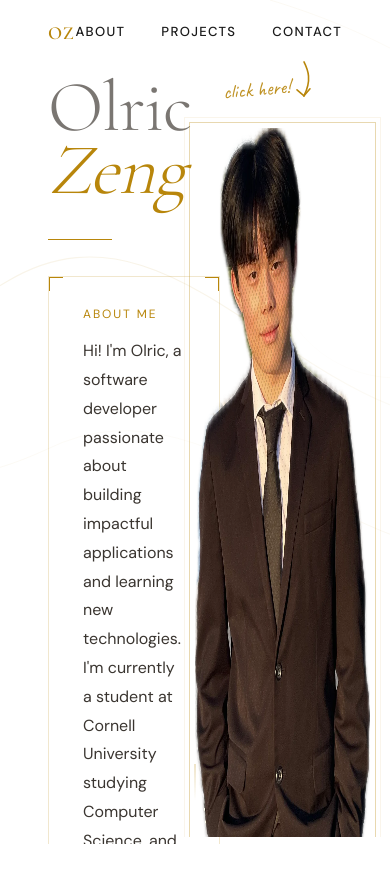
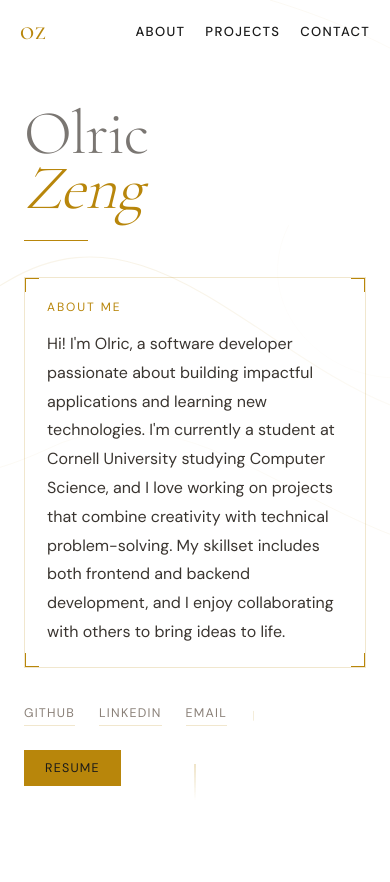
Before and after one commit to frxyoz/portfolio, a Next.js app: page / in a window 390 px wide. Shown: the top 882 px of the page. Built offline with nearby package versions, Linux system fonts and the light colour scheme.

Commit message:
fixed mobile view UI

```diff
--- a/src/components/AboutSection.tsx
+++ b/src/components/AboutSection.tsx
@@ -5,6 +5,7 @@ import Reveal from './Reveal';
 import type { TimelineEntry } from '@/types';
 import { motion } from 'framer-motion';
 import { useScrollTilt } from '@/hooks/useScrollTilt';
+import { useIsMobile } from '@/hooks/useIsMobile';
 
 const ACCENT  = '#b8860b';
 const DISPLAY = 'var(--font-display, "Cormorant Garamond", Georgia, serif)';
@@ -12,8 +13,9 @@ const BODY    = 'var(--font-body, "DM Sans", "Helvetica Neue", sans-serif)';
 
 export default function AboutSection() {
   const tilt = useScrollTilt();
+  const isMobile = useIsMobile();
   return (
-    <section id="about" style={{ background: '#fafaf7', padding: '120px 48px' }}>
+    <section id="about" style={{ background: '#fafaf7', padding: isMobile ? '80px 24px' : '120px 48px' }}>
       <div style={{ maxWidth: 960, margin: '0 auto' }}>
 
         {/* Section header */}
--- a/src/components/ContactSection.tsx
+++ b/src/components/ContactSection.tsx
@@ -5,6 +5,7 @@ import { motion } from 'framer-motion';
 import { profile } from '@/data/profile';
 import Reveal from './Reveal';
 import { useScrollTilt } from '@/hooks/useScrollTilt';
+import { useIsMobile } from '@/hooks/useIsMobile';
 
 const ACCENT = '#b8860b';
 const DISPLAY = 'var(--font-display, "Cormorant Garamond", Georgia, serif)';
@@ -18,6 +19,7 @@ const inputStyle: React.CSSProperties = {
 
 export default function ContactSection() {
     const tilt = useScrollTilt();
+    const isMobile = useIsMobile();
     const [form, setForm] = useState({ name: '', email: '', message: '' });
     const [submitted, setSubmitted] = useState(false);
     const [sending, setSending] = useState(false);
@@ -39,7 +41,7 @@ export default function ContactSection() {
     };
 
     return (
-        <section id="contact" style={{ background: '#f5f0e8', padding: '120px 48px' }}>
+        <section id="contact" style={{ background: '#f5f0e8', padding: isMobile ? '80px 24px' : '120px 48px' }}>
             <div style={{ maxWidth: 720, margin: '0 auto', textAlign: 'center' }}>
 
                 {/* Section header */}
@@ -61,7 +63,7 @@ export default function ContactSection() {
                 </Reveal>
 
                 {/* Social links */}
-                <Reveal delay={0.16} style={{ display: 'flex', justifyContent: 'center', gap: 32, marginBottom: 56 }}>
+                <Reveal delay={0.16} style={{ display: 'flex', justifyContent: 'center', gap: isMobile ? 16 : 32, flexWrap: 'wrap', marginBottom: 56 }}>
                     {profile.socialLinks.map(s => (
                         <a
                             key={s.label}
@@ -86,7 +88,7 @@ export default function ContactSection() {
                 <Reveal delay={0.2}>
                     {!submitted ? (
                         <form onSubmit={handleSubmit} style={{ textAlign: 'left', display: 'flex', flexDirection: 'column', gap: 16 }}>
-                            <div style={{ display: 'grid', gridTemplateColumns: '1fr 1fr', gap: 16 }}>
+                            <div style={{ display: 'grid', gridTemplateColumns: isMobile ? '1fr' : '1fr 1fr', gap: 16 }}>
                                 <input
                                     type="text" name="name" placeholder="Name"
                                     value={form.name} onChange={handleChange} required
@@ -137,7 +139,7 @@ export default function ContactSection() {
                 </Reveal>
 
                 {/* Footer */}
-                <div style={{ marginTop: 96, paddingTop: 32, borderTop: `1px solid ${ACCENT}28`, display: 'flex', justifyContent: 'space-between', alignItems: 'center' }}>
+                <div style={{ marginTop: 96, paddingTop: 32, borderTop: `1px solid ${ACCENT}28`, display: 'flex', flexDirection: isMobile ? 'column' : 'row', justifyContent: 'space-between', alignItems: isMobile ? 'center' : 'center', gap: isMobile ? 8 : 0, textAlign: 'center' }}>
                     <span style={{ fontFamily: DISPLAY, fontSize: '1.1rem', fontStyle: 'italic', color: ACCENT }}>Olric Zeng</span>
                     <span style={{ fontFamily: BODY, fontSize: '0.68rem', letterSpacing: '0.12em', color: '#8a8078', textTransform: 'uppercase' }}>
                         © {new Date().getFullYear()} · olriczeng@gmail.com
--- a/src/components/HeroSection.tsx
+++ b/src/components/HeroSection.tsx
@@ -5,6 +5,7 @@ import { motion, useScroll, useTransform, useMotionValue } from 'framer-motion';
 import { profile } from '@/data/profile';
 import MagneticButton from './MagneticButton';
 import { MindMapOverlay } from './MindMap';
+import { useIsMobile } from '@/hooks/useIsMobile';
 
 const ACCENT = '#b8860b';
 const DISPLAY = 'var(--font-display, "Cormorant Garamond", Georgia, serif)';
@@ -23,12 +24,14 @@ function FixedPhoto({
     heroInView,
     onOpen,
     onClose,
+    isMobile,
 }: {
     scrollYProgress: ReturnType<typeof useScroll>['scrollYProgress'];
     mindMapOpen: boolean;
     heroInView: boolean;
     onOpen: () => void;
     onClose: () => void;
+    isMobile: boolean;
 }) {
     const [hov, setHov] = useState(false);
 
@@ -49,6 +52,8 @@ function FixedPhoto({
         [scrollScale, boost] as const, ([sc, b]: number[]) => b > 0.5 ? 1 : sc);
 
     const visible = heroInView || mindMapOpen;
+
+    if (isMobile) return null;
 
     return (
         <div style={{
@@ -201,6 +206,7 @@ export default function HeroSection() {
     const [mindMapOpen, setMindMapOpen] = useState(false);
     const [heroInView, setHeroInView] = useState(true);
     const [entered, setEntered] = useState(false);
+    const isMobile = useIsMobile();
 
     useEffect(() => {
         const t = setTimeout(() => setEntered(true), 80);
@@ -254,7 +260,7 @@ export default function HeroSection() {
                         height: '100vh',
                         background: '#ffffff',
                         display: 'grid',
-                        gridTemplateColumns: '1fr 1fr',
+                        gridTemplateColumns: isMobile ? '1fr' : '1fr 1fr',
                         position: 'sticky', top: 0,
                         overflow: 'hidden',
                     }}
@@ -287,7 +293,9 @@ export default function HeroSection() {
                     <motion.div
                         style={{
                             display: 'flex', flexDirection: 'column', justifyContent: 'center',
-                            padding: 'clamp(48px, 9vh, 96px) clamp(32px, 5vw, 72px) clamp(48px, 9vh, 96px) clamp(48px, 6vw, 88px)',
+                            padding: isMobile
+                                ? '88px 24px 40px'
+                                : 'clamp(48px, 9vh, 96px) clamp(32px, 5vw, 72px) clamp(48px, 9vh, 96px) clamp(48px, 6vw, 88px)',
                             position: 'relative', zIndex: 1,
                             opacity: contentOpacity,
                             scale: contentScale,
@@ -304,7 +312,7 @@ export default function HeroSection() {
                                 fontFamily: DISPLAY, fontWeight: 300,
                                 letterSpacing: '-0.015em', lineHeight: 0.88,
                                 color: '#7a7672',
-                                fontSize: 'clamp(4.5rem, 9vw, 9.5rem)',
+                                fontSize: isMobile ? 'clamp(3.8rem, 16vw, 5rem)' : 'clamp(4.5rem, 9vw, 9.5rem)',
                                 margin: 0,
                             }}>
                                 Olric
@@ -313,8 +321,8 @@ export default function HeroSection() {
                                 fontFamily: DISPLAY, fontWeight: 300,
                                 letterSpacing: '-0.015em', lineHeight: 0.88,
                                 fontStyle: 'italic', color: ACCENT,
-                                fontSize: 'clamp(4.5rem, 9vw, 9.5rem)',
-                                marginBottom: 36,
+                                fontSize: isMobile ? 'clamp(3.8rem, 16vw, 5rem)' : 'clamp(4.5rem, 9vw, 9.5rem)',
+                                marginBottom: isMobile ? 24 : 36,
                             }}>
                                 Zeng
                             </h1>
@@ -330,9 +338,9 @@ export default function HeroSection() {
                         {/* About Me box */}
                         <div style={{
                             border: `1px solid ${ACCENT}33`,
-                            padding: '28px 34px',
+                            padding: isMobile ? '20px 22px' : '28px 34px',
                             position: 'relative',
-                            maxWidth: 500,
+                            maxWidth: isMobile ? '100%' : 500,
                             opacity: entered ? 1 : 0,
                             transform: entered ? 'none' : 'translateY(16px)',
                             transition: 'opacity 0.8s ease 0.28s, transform 0.8s ease 0.28s',
@@ -421,7 +429,7 @@ export default function HeroSection() {
                     </motion.div>
 
                     {/* RIGHT column — empty, FixedPhoto sits here (position: fixed) */}
-                    <div style={{ position: 'relative', zIndex: 1 }} />
+                    {!isMobile && <div style={{ position: 'relative', zIndex: 1 }} />}
 
                     {/* Signature SVG — traces in as user scrolls */}
                     <div style={{
@@ -463,6 +471,7 @@ export default function HeroSection() {
                 heroInView={heroInView}
                 onOpen={() => setMindMapOpen(true)}
                 onClose={() => setMindMapOpen(false)}
+                isMobile={isMobile}
             />
         </>
     );
--- a/src/components/NavBar.tsx
+++ b/src/components/NavBar.tsx
@@ -2,6 +2,7 @@
 
 import { useState, useEffect } from 'react';
 import { useOverlay } from '@/contexts/OverlayContext';
+import { useIsMobile } from '@/hooks/useIsMobile';
 
 const ACCENT = '#b8860b';
 const LINKS = [
@@ -38,6 +39,7 @@ export default function NavBar() {
   const scrolled = useScrolled();
   const active = useActiveSection(['hero', 'about', 'projects', 'contact']);
   const { overlayOpen, closeOverlay } = useOverlay();
+  const isMobile = useIsMobile();
 
   const frosted = scrolled || overlayOpen;
 
@@ -66,7 +68,7 @@ export default function NavBar() {
       backdropFilter: frosted ? 'blur(16px)' : 'none',
       borderBottom: frosted ? `1px solid ${ACCENT}22` : 'none',
       transition: 'all 0.4s ease',
-      padding: '0 48px',
+      padding: isMobile ? '0 20px' : '0 48px',
       height: 68,
       display: 'flex', alignItems: 'center', justifyContent: 'space-between',
     }}>
@@ -82,7 +84,7 @@ export default function NavBar() {
         OZ
       </button>
 
-      <div style={{ display: 'flex', gap: 36, alignItems: 'center' }}>
+      <div style={{ display: 'flex', gap: isMobile ? 20 : 36, alignItems: 'center' }}>
         {LINKS.map(l => {
           const isActive = active === l.id && !overlayOpen;
           return (
--- a/src/components/ProjectsSection.tsx
+++ b/src/components/ProjectsSection.tsx
@@ -7,6 +7,7 @@ import type { Project } from '@/types';
 import { useOverlay } from '@/contexts/OverlayContext';
 import Reveal from './Reveal';
 import { useScrollTilt } from '@/hooks/useScrollTilt';
+import { useIsMobile } from '@/hooks/useIsMobile';
 
 const ACCENT = '#b8860b';
 const DISPLAY = 'var(--font-display, "Cormorant Garamond", Georgia, serif)';
@@ -61,7 +62,7 @@ function OrnateCorner({ position, visible }: { position: 'tl' | 'tr' | 'bl' | 'b
 }
 
 // ─── Project row ────────────────────────────────────────────────────────────
-function ProjectRow({ project, index, onOpen }: { project: Project; index: number; onOpen: (p: Project) => void }) {
+function ProjectRow({ project, index, onOpen, isMobile }: { project: Project; index: number; onOpen: (p: Project) => void; isMobile: boolean }) {
     const [hovered, setHovered] = useState(false);
     const isEven = index % 2 === 0;
 
@@ -70,7 +71,7 @@ function ProjectRow({ project, index, onOpen }: { project: Project; index: numbe
             delay={(index % 3) * 0.08}
             style={{
                 position: 'relative',
-                padding: '40px 36px',
+                padding: isMobile ? '24px 0' : '40px 36px',
                 cursor: 'pointer',
                 background: hovered ? (isEven ? '#fafaf7' : '#fff') : 'transparent',
                 transition: 'background 0.35s ease',
@@ -109,15 +110,15 @@ function ProjectRow({ project, index, onOpen }: { project: Project; index: numbe
                     </div>
                 )}
 
-                <div style={{ display: 'grid', gridTemplateColumns: '1fr auto', gap: 40, alignItems: 'center' }}>
+                <div style={{ display: 'grid', gridTemplateColumns: isMobile ? '1fr' : '1fr auto', gap: isMobile ? 12 : 40, alignItems: 'center' }}>
                     <div style={{
-                        paddingLeft: hovered && project.mockImage ? 306 : 0,
+                        paddingLeft: !isMobile && hovered && project.mockImage ? 306 : 0,
                         transition: 'padding-left 0.5s cubic-bezier(0.22,1,0.36,1)',
                         minWidth: 0,
                     }}>
-                        <div style={{ display: 'flex', alignItems: 'baseline', gap: 20, marginBottom: 10, flexWrap: 'wrap' }}>
+                        <div style={{ display: 'flex', alignItems: 'baseline', gap: 12, marginBottom: 8, flexWrap: 'wrap' }}>
                             <h3 style={{
-                                fontFamily: DISPLAY, fontSize: 'clamp(1.8rem, 3.5vw, 2.8rem)', fontWeight: 400,
+                                fontFamily: DISPLAY, fontSize: isMobile ? 'clamp(1.6rem, 7vw, 2.2rem)' : 'clamp(1.8rem, 3.5vw, 2.8rem)', fontWeight: 400,
                                 color: hovered ? ACCENT : '#1a1a1a', lineHeight: 1, letterSpacing: '-0.01em',
                                 transition: 'color 0.3s ease',
                             }}>
@@ -135,19 +136,19 @@ function ProjectRow({ project, index, onOpen }: { project: Project; index: numbe
                             )}
                         </div>
 
-                        <div style={{ display: 'flex', alignItems: 'center', gap: 20, paddingLeft: 48 }}>
+                        <div style={{ display: 'flex', alignItems: isMobile ? 'flex-start' : 'center', flexDirection: isMobile ? 'column' : 'row', gap: isMobile ? 6 : 20, paddingLeft: isMobile ? 0 : 48 }}>
                             <p style={{ fontFamily: BODY, fontSize: '0.73rem', letterSpacing: '0.12em', textTransform: 'uppercase', color: ACCENT, flexShrink: 0 }}>
                                 {project.subtitle}
                             </p>
-                            <div style={{ width: 1, height: 12, background: `${ACCENT}44`, flexShrink: 0 }} />
+                            {!isMobile && <div style={{ width: 1, height: 12, background: `${ACCENT}44`, flexShrink: 0 }} />}
                             <p style={{ fontFamily: BODY, fontSize: '0.85rem', color: '#6b6558', lineHeight: 1.5, flex: 1 }}>
                                 {project.desc}
                             </p>
                         </div>
                     </div>
 
-                    {/* Right — year + explore, stays anchored to the right */}
-                    <div style={{ display: 'flex', flexDirection: 'column', alignItems: 'flex-end', gap: 12, flexShrink: 0 }}>
+                    {/* Right — year + explore */}
+                    <div style={{ display: 'flex', flexDirection: isMobile ? 'row' : 'column', alignItems: isMobile ? 'center' : 'flex-end', justifyContent: isMobile ? 'space-between' : 'flex-start', gap: 12, flexShrink: 0 }}>
                         <span style={{ fontFamily: DISPLAY, fontStyle: 'italic', fontSize: '1.1rem', color: `${ACCENT}77`, fontWeight: 300 }}>
                             {project.year}
                         </span>
@@ -167,7 +168,7 @@ function ProjectRow({ project, index, onOpen }: { project: Project; index: numbe
 
 // ─── Project detail overlay ─────────────────────────────────────────────────
 function ProjectDetail({
-    project, onClose, onPrev, onNext, prevProject, nextProject,
+    project, onClose, onPrev, onNext, prevProject, nextProject, isMobile,
 }: {
     project: Project;
     onClose: () => void;
@@ -175,6 +176,7 @@ function ProjectDetail({
     onNext: () => void;
     prevProject: Project | null;
     nextProject: Project | null;
+    isMobile: boolean;
 }) {
     const scrollRef = useRef<HTMLDivElement>(null);
 
@@ -207,7 +209,7 @@ function ProjectDetail({
                 position: 'sticky', top: 0, zIndex: 10,
                 background: 'rgba(255,255,255,0.97)', backdropFilter: 'blur(16px)',
                 borderBottom: `1px solid ${ACCENT}22`,
-                padding: '0 48px', height: 68,
+                padding: isMobile ? '0 16px' : '0 48px', height: 68,
                 display: 'flex', alignItems: 'center', justifyContent: 'space-between',
             }}>
                 <div style={{ display: 'flex', alignItems: 'center', gap: 20 }}>
@@ -261,7 +263,7 @@ function ProjectDetail({
             <div style={{
                 background: 'linear-gradient(160deg, #fafaf7 0%, #fff 60%)',
                 borderBottom: `1px solid ${ACCENT}18`,
-                padding: '72px 48px 60px',
+                padding: isMobile ? '40px 20px 32px' : '72px 48px 60px',
             }}>
                 <div style={{ maxWidth: 960, margin: '0 auto' }}>
                     <div style={{ display: 'flex', alignItems: 'flex-start', justifyContent: 'space-between', gap: 32, flexWrap: 'wrap' }}>
@@ -306,19 +308,20 @@ function ProjectDetail({
 
                         {/* Mock screenshot */}
                         <div style={{
-                            width: 340, flexShrink: 0,
+                            width: isMobile ? '100%' : 340, flexShrink: isMobile ? 1 : 0,
                             border: `1px solid ${ACCENT}33`,
                             background: (project.demoVideo || project.mockImage) ? 'transparent' : `repeating-linear-gradient(45deg, ${ACCENT}06 0px, ${ACCENT}06 1px, transparent 1px, transparent 12px)`,
                             display: 'flex', flexDirection: 'column', alignItems: 'center', justifyContent: 'center',
                             gap: 10, position: 'relative', overflow: 'hidden',
                         }}>
-                            <div style={{ position: 'absolute', inset: 0, background: (project.demoVideo || project.mockImage) ? 'transparent' : `radial-gradient(ellipse at 60% 40%, ${ACCENT}08, transparent 70%)` }} />
+                            <div style={{ position: 'absolute', inset: 0, background: (project.demoVideo || project.mockImage) ? 'transparent' : `radial-gradient(ellipse at 60% 40%, ${ACCENT}08, transparent 70%)`, pointerEvents: 'none' }} />
                             {project.demoVideo && (
                                 <iframe
                                     src={project.demoVideo}
                                     title={project.mockLabel}
                                     style={{ width: '100%', aspectRatio: '16/9', display: 'block', border: 'none' }}
-                                    allow="accelerometer; autoplay; clipboard-write; encrypted-media; gyroscope; picture-in-picture"
+                                    allow="accelerometer; autoplay; clipboard-write; encrypted-media; gyroscope; picture-in-picture; web-share"
+                                    referrerPolicy="strict-origin-when-cross-origin"
                                     allowFullScreen
                                 />
                             )}
@@ -336,8 +339,8 @@ function ProjectDetail({
             </div>
 
             {/* Body */}
-            <div style={{ maxWidth: 960, margin: '0 auto', padding: '72px 48px' }}>
-                <div style={{ display: 'grid', gridTemplateColumns: '1fr 1fr', gap: 64, alignItems: 'start' }}>
+            <div style={{ maxWidth: 960, margin: '0 auto', padding: isMobile ? '40px 20px' : '72px 48px' }}>
+                <div style={{ display: 'grid', gridTemplateColumns: isMobile ? '1fr' : '1fr 1fr', gap: isMobile ? 40 : 64, alignItems: 'start' }}>
 
                     {/* Technical breakdown */}
                     <div>
@@ -403,6 +406,7 @@ function ProjectDetail({
 // ─── Projects section ────────────────────────────────────────────────────────
 export default function ProjectsSection() {
     const tilt = useScrollTilt();
+    const isMobile = useIsMobile();
     const [activeProject, setActiveProject] = useState<Project | null>(null);
     const { openOverlay, closeOverlay, overlayOpen } = useOverlay();
 
@@ -429,7 +433,7 @@ export default function ProjectsSection() {
     }, [overlayOpen]);
 
     return (
-        <section id="projects" style={{ background: '#ffffff', padding: '120px 48px' }}>
+        <section id="projects" style={{ background: '#ffffff', padding: isMobile ? '80px 24px' : '120px 48px' }}>
             <div style={{ maxWidth: 960, margin: '0 auto' }}>
 
                 {/* Section header */}
@@ -446,7 +450,7 @@ export default function ProjectsSection() {
                 {/* Editorial list */}
                 <div style={{ borderBottom: `1px solid ${ACCENT}18` }}>
                     {projects.map((p, i) => (
-                        <ProjectRow key={p.id} project={p} index={i} onOpen={handleOpen} />
+                        <ProjectRow key={p.id} project={p} index={i} onOpen={handleOpen} isMobile={isMobile} />
                     ))}
                 </div>
             </div>
@@ -460,6 +464,7 @@ export default function ProjectsSection() {
                     onNext={() => nextProject && setActiveProject(nextProject)}
                     prevProject={prevProject}
                     nextProject={nextProject}
+                    isMobile={isMobile}
                 />
             )}
         </section>
--- a/src/data/projects.ts
+++ b/src/data/projects.ts
@@ -33,7 +33,7 @@ export const projects: Project[] = [
         ],
         mockLabel: 'Dashboard — Study Session View',
         mockImage: '/luminary.png',
-        demoVideo: 'https://www.youtube.com/embed/ZEVsYJFX-Fc',
+        demoVideo: 'https://www.youtube-nocookie.com/embed/ZEVsYJFX-Fc',
     },
     {
         id: 'boroughs',
@@ -68,7 +68,7 @@ export const projects: Project[] = [
         ],
         mockLabel: 'Borough Match Results — User Dashboard',
         mockImage: '/boroughs.png',
-        demoVideo: 'https://www.youtube.com/embed/PVqTMSDqXuE',
+        demoVideo: 'https://www.youtube-nocookie.com/embed/PVqTMSDqXuE',
     },
     {
         id: 'ima',
--- /dev/null
+++ b/src/hooks/useIsMobile.ts
@@ -0,0 +1,17 @@
+'use client';
+
+import { useState, useEffect } from 'react';
+
+export function useIsMobile(breakpoint = 768) {
+    const [isMobile, setIsMobile] = useState(false);
+
+    useEffect(() => {
+        const mq = window.matchMedia(`(max-width: ${breakpoint - 1}px)`);
+        setIsMobile(mq.matches);
+        const fn = (e: MediaQueryListEvent) => setIsMobile(e.matches);
+        mq.addEventListener('change', fn);
+        return () => mq.removeEventListener('change', fn);
+    }, [breakpoint]);
+
+    return isMobile;
+}
```
